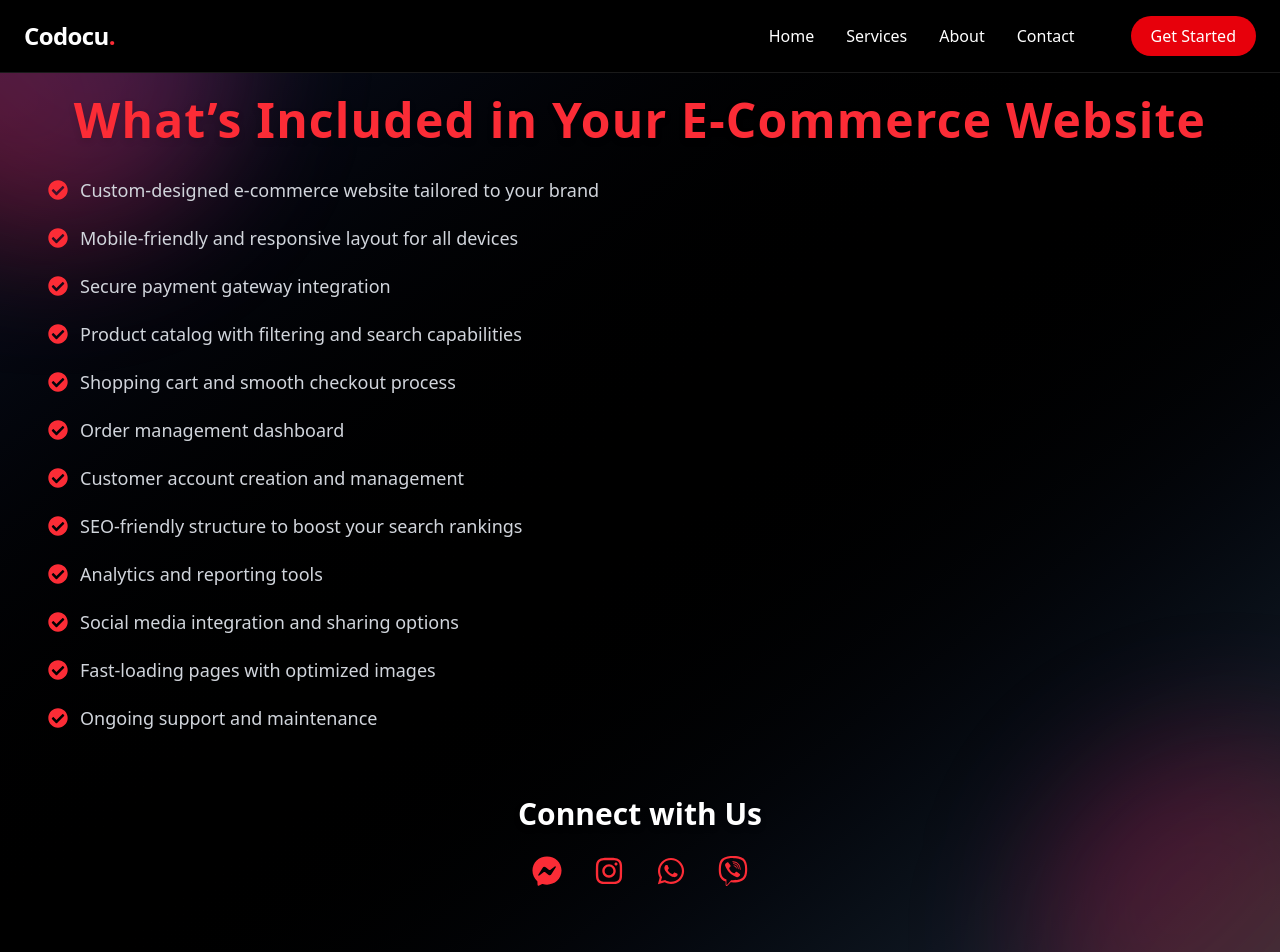
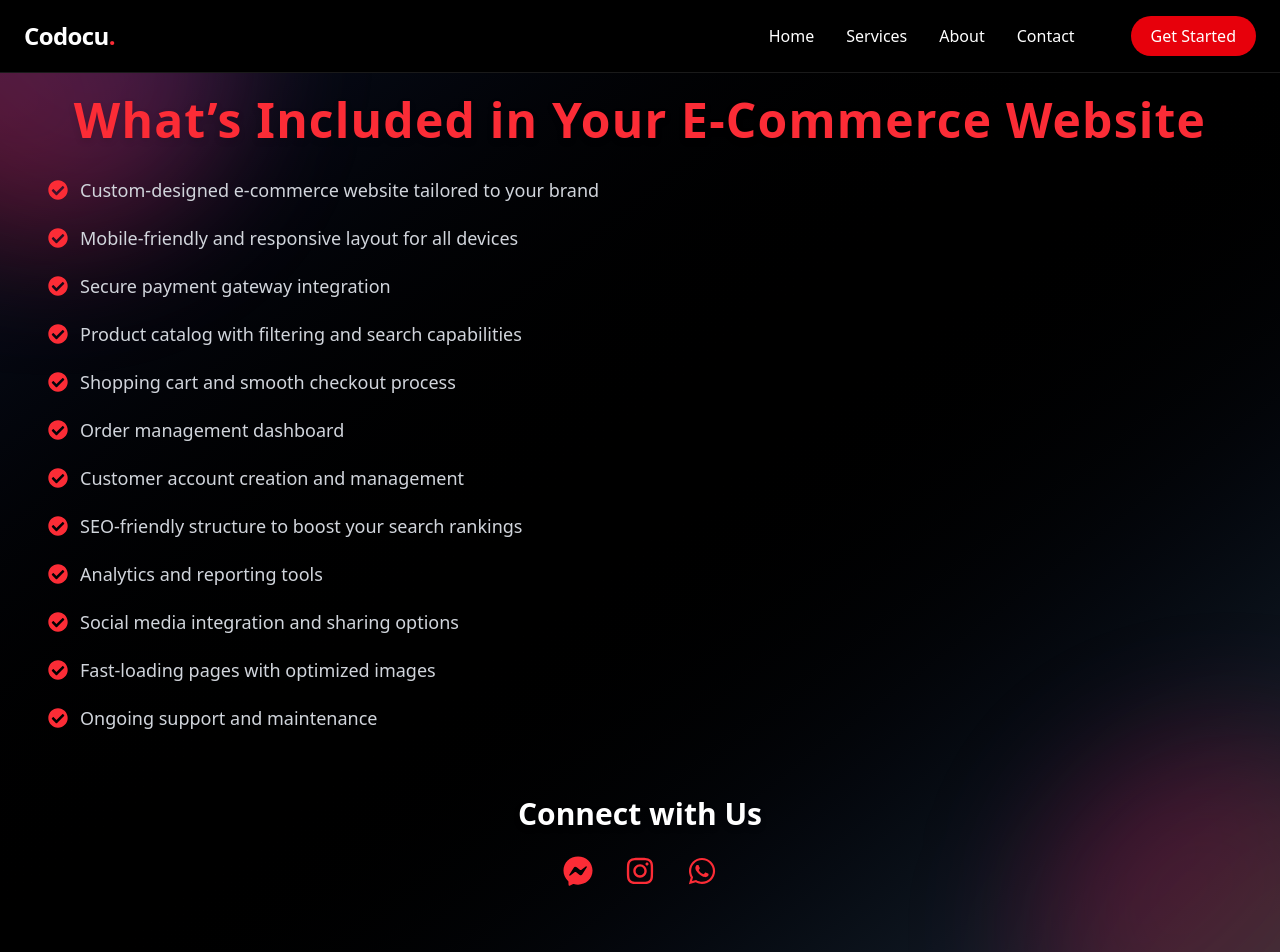
Before and after one commit to rajanjha-rb/codocu, a React (Vite) app: page /get-started in a window 1280 px wide. Shown: the top 952 px of the page. Built offline with nearby package versions, Linux system fonts and the light colour scheme.

Commit message:
update: improve GetStarted.jsx content/design

```diff
--- a/src/GetStarted/GetStarted.jsx
+++ b/src/GetStarted/GetStarted.jsx
@@ -1,12 +1,7 @@
 import React, { useEffect } from "react";
 import { motion } from "framer-motion";
 import { FaCheckCircle } from "react-icons/fa";
-import {
-  FaFacebookMessenger,
-  FaInstagram,
-  FaWhatsapp,
-  FaViber,
-} from "react-icons/fa";
+import { FaFacebookMessenger, FaInstagram, FaWhatsapp } from "react-icons/fa";
 
 const containerVariants = {
   hidden: { opacity: 0, y: 30 },
@@ -34,18 +29,13 @@ const socialMedia = [
   },
   {
     name: "Instagram",
-    href: "https://www.instagram.com/codocuofficial",
+    href: "https://www.instagram.com/codocu_official/",
     icon: <FaInstagram />,
   },
   {
     name: "WhatsApp",
-    href: "https://wa.me/yourwhatsappnumber",
+    href: "https://wa.me/9779762717552",
     icon: <FaWhatsapp />,
-  },
-  {
-    name: "Viber",
-    href: "viber://chat?number=+yourvibernumber",
-    icon: <FaViber />,
   },
 ];
 
```
